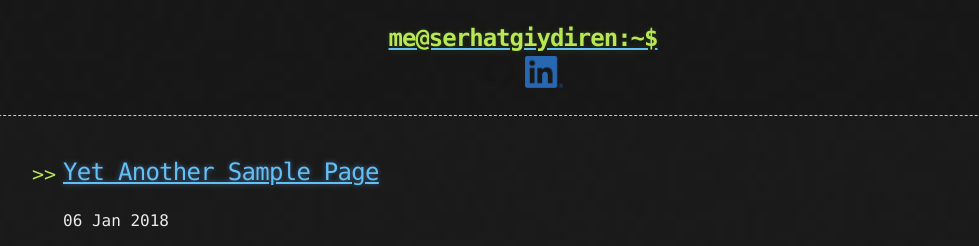
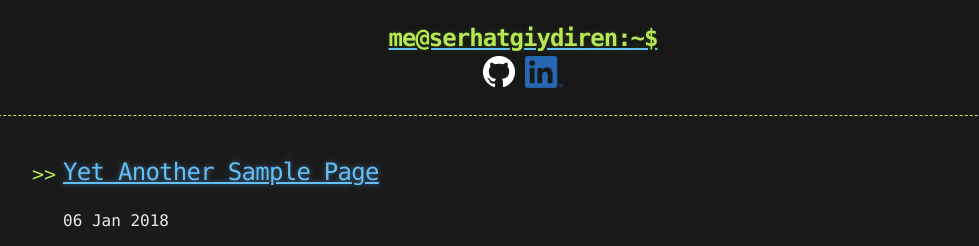
Before and after one commit to goodHunter27/serhatgiydiren.github.io, a Jekyll site: the page built from index.html, in a window 1280 px wide. Shown: the top 246 px of the page, without its empty margins (117-1096 px from the left). Built offline with Jekyll 4.4.1, drawn with Linux system fonts in a browser that asks for light colours; the list of posts is cut into pages by our own code.

Commit message:
Update links.html

```diff
--- a/_includes/links.html
+++ b/_includes/links.html
@@ -1,2 +1,2 @@
-<a href="https://github.com/serhatgiydiren" target="_blank"><img src="../assets/GitHub-Mark-32px.png" weight=32 height=32 alt="Github"></a>
+<a href="https://github.com/serhatgiydiren" target="_blank"><img src="../assets/GitHub-Mark-Light-32px.png" weight=32 height=32 alt="Github"></a>
 <a href="https://linkedin.com/in/serhatgiydiren" target="_blank"><img src="../assets/LI-In-Bug.png" weight=32 height=32 alt="Linkedin"></a>
```
